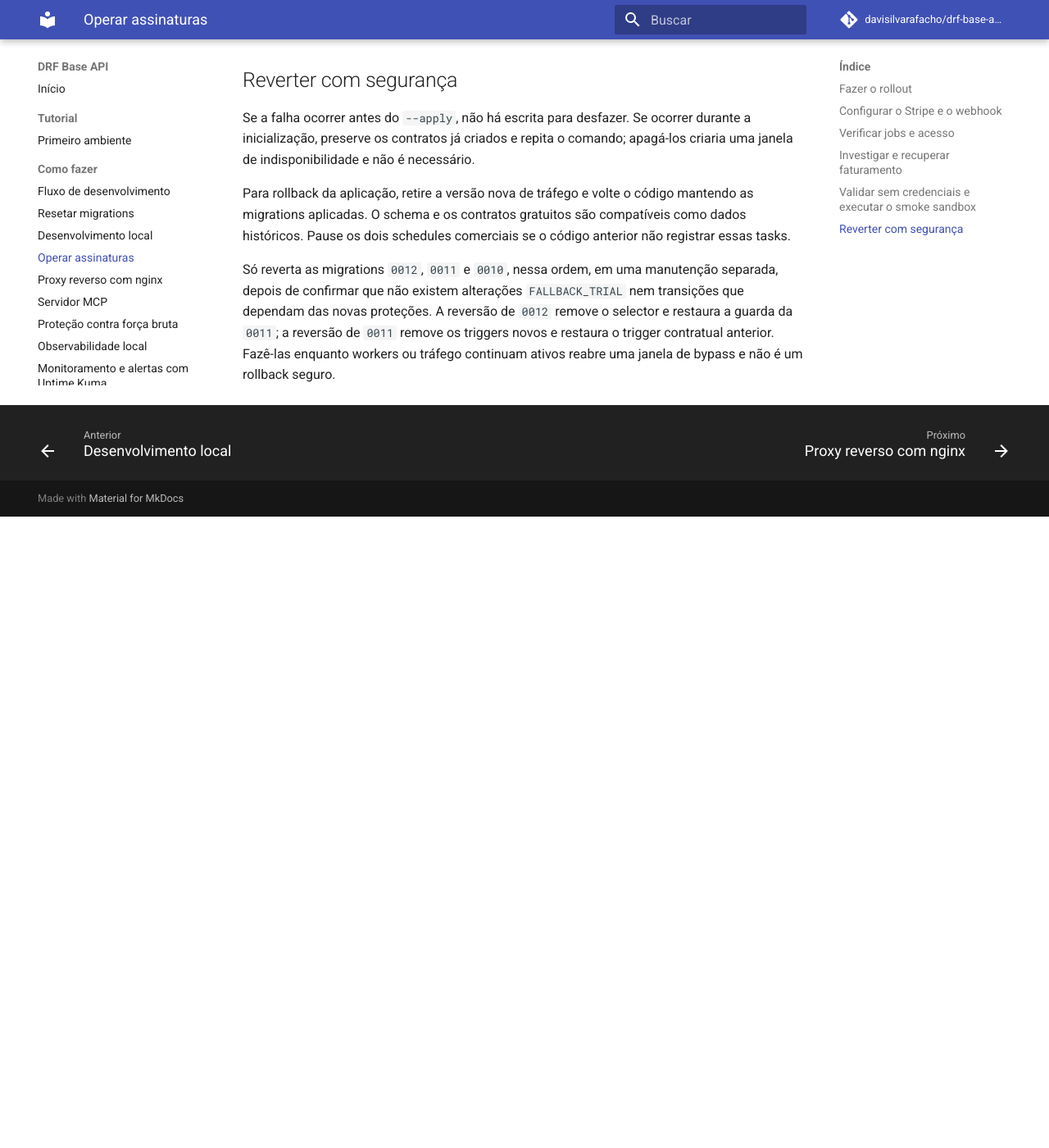
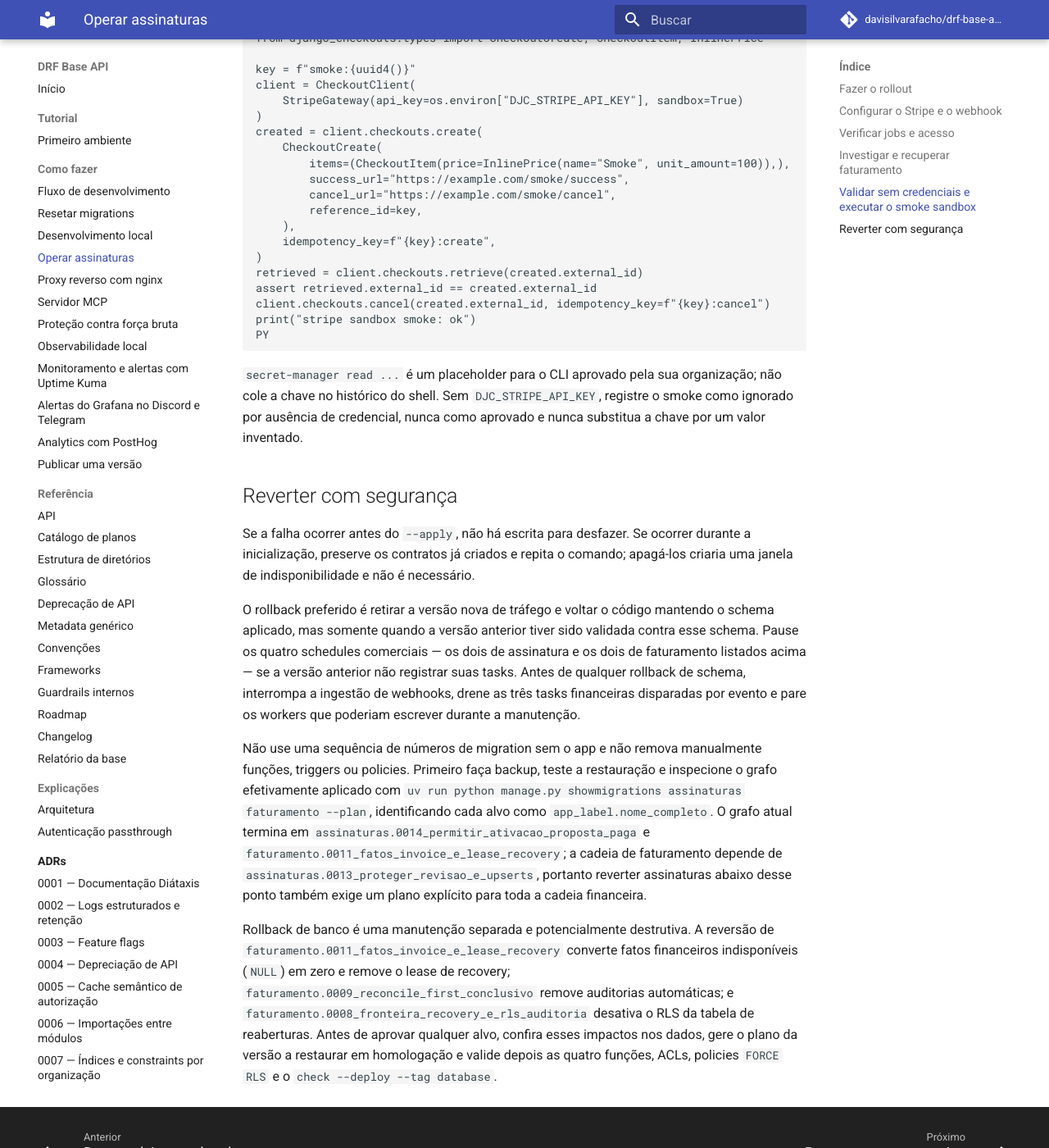
Before and after one commit to davisilvarafacho/django-api-startup-template, an MkDocs documentation site: the page built from docs/how-to/operar-assinaturas.md, in a window 1280 px wide and 1400 px high, scrolled down 4870 px. Shown: the whole window at 82% size. Built offline with MkDocs 1.6.1 and Material for MkDocs 9.7.7, drawn with Linux system fonts in a browser that asks for light colours; comment, search, counter and statistics services are not loaded; before the commit the page ends 5500 px from its top, so only the background shows below that; some of the changed text lies outside the part shown.

Commit message:
fix: fechar gates finais de faturamento

````diff
--- a/docs/how-to/operar-assinaturas.md
+++ b/docs/how-to/operar-assinaturas.md
@@ -2,10 +2,12 @@
 
 Este procedimento inicializa contratos para organizações criadas antes da
 política comercial e verifica o estado necessário para ativar o middleware.
-Execute os comandos com a credencial normal da aplicação. A leitura global usa
-um selector `SECURITY INVOKER`, com `search_path` fixo e privilégios mínimos;
-ele consulta cada tenant sob sua própria policy `FORCE RLS` e restaura o
-contexto anterior. O comando entra no contexto RLS de cada organização antes
+Execute `sync_plans` e `initialize_subscriptions` com a credencial normal da
+aplicação. `make billing-migrate` é a exceção: usa somente o alias
+`billing_migration` e a credencial DDL dedicada descrita abaixo. A leitura
+global usa um selector `SECURITY INVOKER`, com `search_path` fixo e privilégios
+mínimos; ele consulta cada tenant sob sua própria policy `FORCE RLS` e restaura
+o contexto anterior. O comando entra no contexto RLS de cada organização antes
 de criar o contrato.
 
 O projeto instala a release publicada
@@ -39,19 +41,29 @@
 o segredo ao final.
 
 Não conceda `billing_functions_owner` a web ou worker, nem
-`billing_ingress_runtime` ao web. A role owner recebe apenas os
-privilégios internos necessários às duas funções e às policies dedicadas. A
-role runtime recebe `USAGE` no schema e `EXECUTE` nas interfaces estreitas
-`faturamento_receber_evento` e `faturamento_rotear_evento`, sem grants em
-tabelas, colunas ou sequências. O worker faz `SET ROLE
-billing_ingress_runtime`; a função executa como `billing_functions_owner`.
+`billing_ingress_runtime` ao web. A role owner recebe apenas os privilégios
+internos necessários às quatro funções e às policies dedicadas. A role runtime
+recebe `USAGE` no schema e `EXECUTE`, sem grants em tabelas, colunas ou
+sequências, nestas interfaces `SECURITY DEFINER` atuais:
+
+- `faturamento_ingress_evento(text,text,text,text,text,text,boolean,jsonb,text,timestamptz)`;
+- `faturamento_rotear_evento_destino(bigint,bigint)`;
+- `faturamento_claim_recovery(integer,timestamptz)`;
+- `faturamento_destino_reconcile(bigint)`.
+
+Todas pertencem a `billing_functions_owner`, fixam
+`search_path=pg_catalog,pg_temp` e revogam `EXECUTE` de `PUBLIC`. O worker faz
+`SET ROLE billing_ingress_runtime`; a função executa como
+`billing_functions_owner`. Os nomes antigos `faturamento_receber_evento` e
+`faturamento_rotear_evento` não pertencem ao catálogo atual.
 
 Configure `BILLING_DATABASE_MODE=web`, `ingress` ou `migration` em cada
 processo. O check de deploy prova atributos, memberships transitivas, owner das
-funções e roles das policies: web não pode assumir nenhuma role e ingress pode
-assumir runtime, mas nunca owner. No modo migration o check exige acesso ao
-owner e trata a credencial como a trust boundary administrativa. Use o alias
-explícito e nunca substitua automaticamente `DATABASE_USER`:
+quatro funções e o conjunto exato de policies por tabela: web não pode assumir
+nenhuma role e ingress pode assumir runtime, mas nunca owner. No modo migration
+o check exige acesso ao owner e trata a credencial como a trust boundary
+administrativa. Use o alias explícito e nunca substitua automaticamente
+`DATABASE_USER`:
 
 ```bash
 make billing-migrate
@@ -115,6 +127,9 @@
 de ingresso pode assumir apenas `billing_ingress_runtime`; migrations usam a
 credencial DDL efêmera. Uma configuração sem as duas credenciais Stripe falha
 com `django_checkouts.E001`/`faturamento.E001` e não deve receber tráfego.
+Somente `DJANGO_ENVIRONMENT=test` silencia esses dois checks de presença para a
+suíte determinística; os checks continuam registrados e nenhum outro ambiente
+recebe essa exceção.
 
 ## Verificar jobs e acesso
 
@@ -136,6 +151,14 @@
   máximo 100 eventos abandonados ou cujo retry venceu;
 - `faturamento.reconciliar_eventos_stripe`, a cada 15 minutos, percorre uma
   janela de 20 minutos com 5 minutos de sobreposição e deduplica pelo ID remoto.
+
+Outras três tasks financeiras não pertencem ao Beat:
+`faturamento.processar_evento_cobranca`,
+`faturamento.reconciliar_evento_cobranca` e
+`faturamento.executar_reconciliacao_operacional`. Elas são disparadas pela
+ingestão, pelo recovery ou por uma solicitação operacional auditada. O recovery
+agendado usa lote padrão de 100; a função SQL aceita explicitamente limites de
+1 a 1.000 para invocações operacionais controladas.
 
 O retry automático usa backoff exponencial, começa em 30 segundos, respeita o
 `retry_after` normalizado quando presente e para depois de oito tentativas no
@@ -237,15 +260,30 @@
 durante a inicialização, preserve os contratos já criados e repita o comando;
 apagá-los criaria uma janela de indisponibilidade e não é necessário.
 
-Para rollback da aplicação, retire a versão nova de tráfego e volte o código
-mantendo as migrations aplicadas. O schema e os contratos gratuitos são
-compatíveis como dados históricos. Pause os dois schedules comerciais se o
-código anterior não registrar essas tasks.
+O rollback preferido é retirar a versão nova de tráfego e voltar o código
+mantendo o schema aplicado, mas somente quando a versão anterior tiver sido
+validada contra esse schema. Pause os quatro schedules comerciais — os dois de
+assinatura e os dois de faturamento listados acima — se a versão anterior não
+registrar suas tasks. Antes de qualquer rollback de schema, interrompa a
+ingestão de webhooks, drene as três tasks financeiras disparadas por evento e
+pare os workers que poderiam escrever durante a manutenção.
 
-Só reverta as migrations `0012`, `0011` e `0010`, nessa ordem, em uma
-manutenção separada, depois de
-confirmar que não existem alterações `FALLBACK_TRIAL` nem transições que
-dependam das novas proteções. A reversão de `0012` remove o selector e restaura
-a guarda da `0011`; a reversão de `0011` remove os triggers novos e restaura o
-trigger contratual anterior. Fazê-las enquanto workers ou tráfego continuam
-ativos reabre uma janela de bypass e não é um rollback seguro.
+Não use uma sequência de números de migration sem o app e não remova
+manualmente funções, triggers ou policies. Primeiro faça backup, teste a
+restauração e inspecione o grafo efetivamente aplicado com
+`uv run python manage.py showmigrations assinaturas faturamento --plan`,
+identificando cada alvo como `app_label.nome_completo`. O grafo atual
+termina em `assinaturas.0014_permitir_ativacao_proposta_paga` e
+`faturamento.0011_fatos_invoice_e_lease_recovery`; a cadeia de faturamento
+depende de `assinaturas.0013_proteger_revisao_e_upserts`, portanto reverter
+assinaturas abaixo desse ponto também exige um plano explícito para toda a
+cadeia financeira.
+
+Rollback de banco é uma manutenção separada e potencialmente destrutiva. A
+reversão de `faturamento.0011_fatos_invoice_e_lease_recovery` converte fatos
+financeiros indisponíveis (`NULL`) em zero e remove o lease de recovery;
+`faturamento.0009_reconcile_first_conclusivo` remove auditorias automáticas; e
+`faturamento.0008_fronteira_recovery_e_rls_auditoria` desativa o RLS da tabela
+de reaberturas. Antes de aprovar qualquer alvo, confira esses impactos nos
+dados, gere o plano da versão a restaurar em homologação e valide depois as
+quatro funções, ACLs, policies `FORCE RLS` e o `check --deploy --tag database`.
````
Also changed, not shown: docs/reference/api.md (+6 -1 lines), 5 other files.
